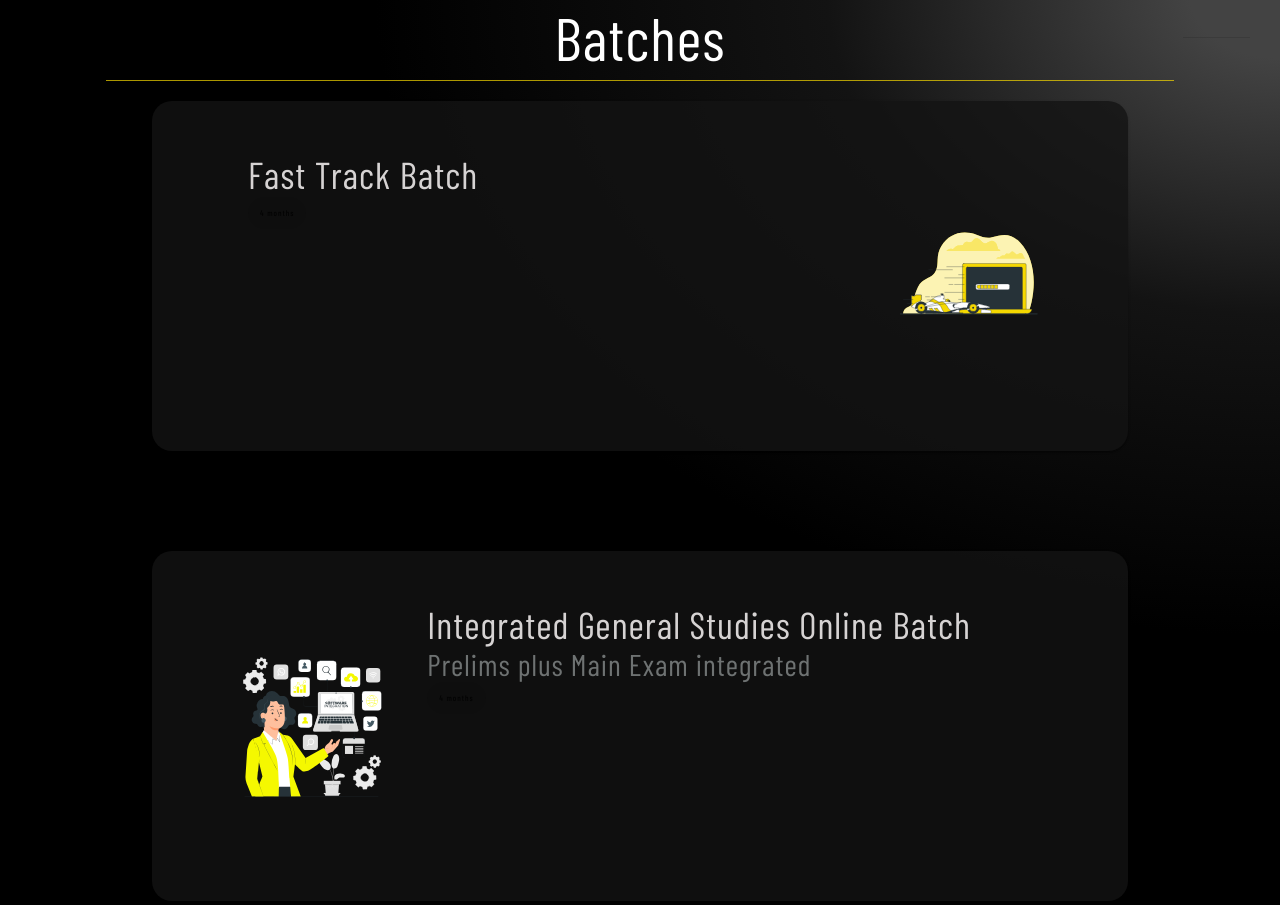
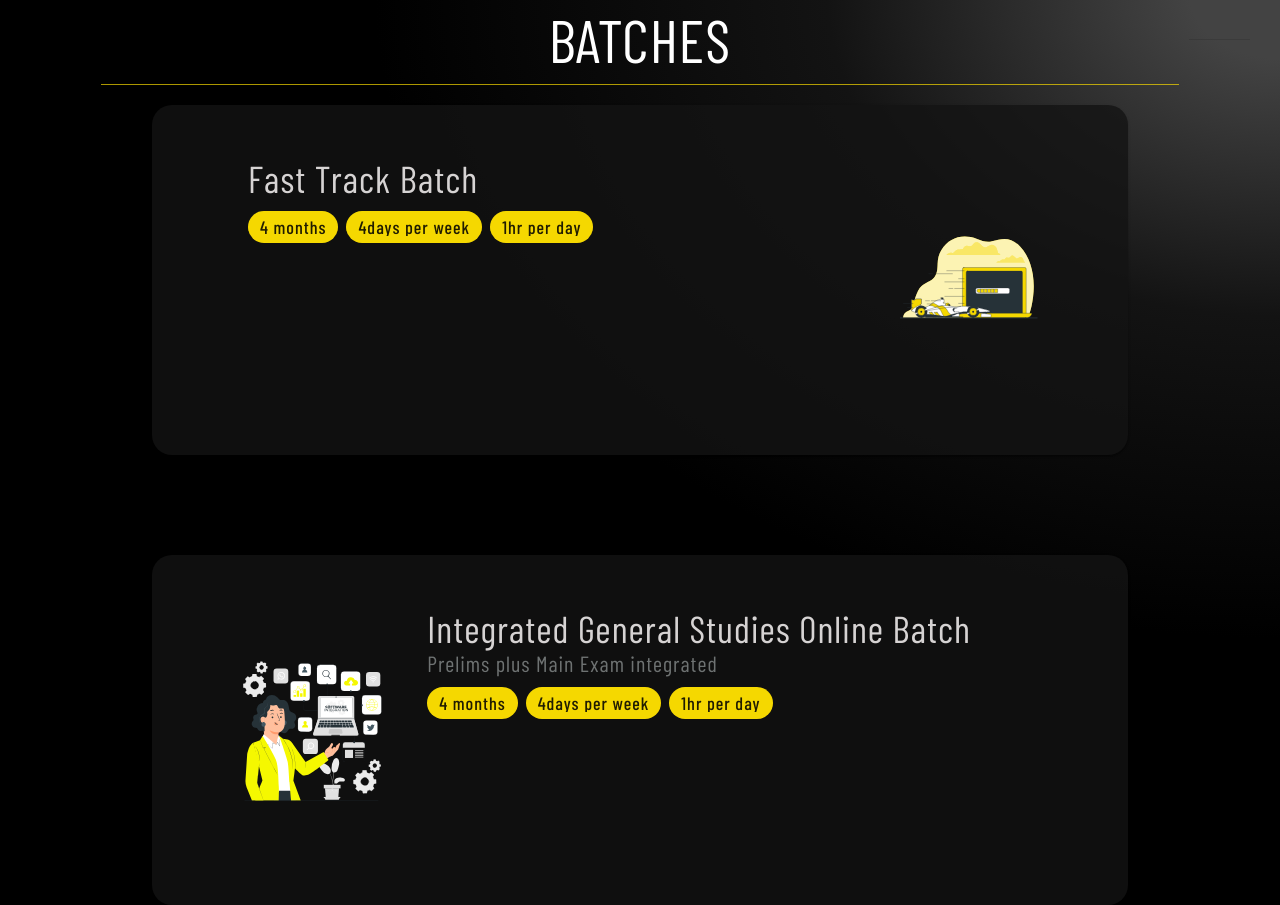
Before and after one commit to peak-performers-upsc/frontend, a React (Vite) app: page / in a window 1280 px wide. Shown: the part 1040-1945 px from the top of the page. Built offline with nearby package versions, Linux system fonts and the light colour scheme.

Commit message:
Updated the chip components

```diff
--- a/src/components/batch/index.tsx
+++ b/src/components/batch/index.tsx
@@ -6,7 +6,7 @@ import {
     alpha,
     Box,
     Typography as MuiTypography,
-    Chip
+    Chip as MuiChip
 } from "@mui/material"
 import { IBatch } from "../batches"
 import palette from "../../theme/palette"
@@ -14,6 +14,11 @@ import styled from "@emotion/styled"
 
 const Typography = styled(MuiTypography)`
     color: #d6d3d3;
+`
+
+const Chip = styled(MuiChip)`
+    background-color: ${palette.primaryColor};
+    font-size: large;
 `
 
 interface BatchProps {
@@ -47,13 +52,24 @@ export default function Batch({ batch, reverse }: BatchProps) {
                     <CardContent
                         sx={{
                             display: "flex",
-                            flexDirection: "column"
+                            flexDirection: "column",
+                            gap: "1rem"
                         }}
                     >
-                        <Typography variant="h2">{batch.title}</Typography>
-                        {batch.subtitle && (
-                            <Typography variant="h3" sx={{ color: "#6e7272 !important"}}>{batch.subtitle}</Typography>
-                        )}
+                        <div>
+                            <Typography variant="h2">{batch.title}</Typography>
+                            {batch.subtitle && (
+                                <Typography
+                                    variant="h3"
+                                    sx={{
+                                        color: "#6e7272 !important",
+                                        fontSize: 22
+                                    }}
+                                >
+                                    {batch.subtitle}
+                                </Typography>
+                            )}
+                        </div>
                         <div
                             style={{
                                 display: "flex",
@@ -61,7 +77,10 @@ export default function Batch({ batch, reverse }: BatchProps) {
                             }}
                         >
                             <Chip label={batch.duration.total} />
+                            <Chip label={`${batch.duration.weekly} per week`} />
+                            <Chip label={`${batch.duration.daily} per day`} />
                         </div>
+
                     </CardContent>
                 </Box>
                 <Box width="20%">
--- a/src/components/batches/index.tsx
+++ b/src/components/batches/index.tsx
@@ -66,7 +66,9 @@ export default function Batches({ className }: BatchesProps) {
                     variant="h1"
                     sx={{
                         borderBottom: `1px solid ${alpha(palette.primaryColor, 0.7)}`,
-                        padding: "0.8rem 35vw"
+                        padding: "01rem 35vw",
+                        fontSize: 60,
+                        textTransform: "uppercase"
                     }}
                 >
                     Batches
```
